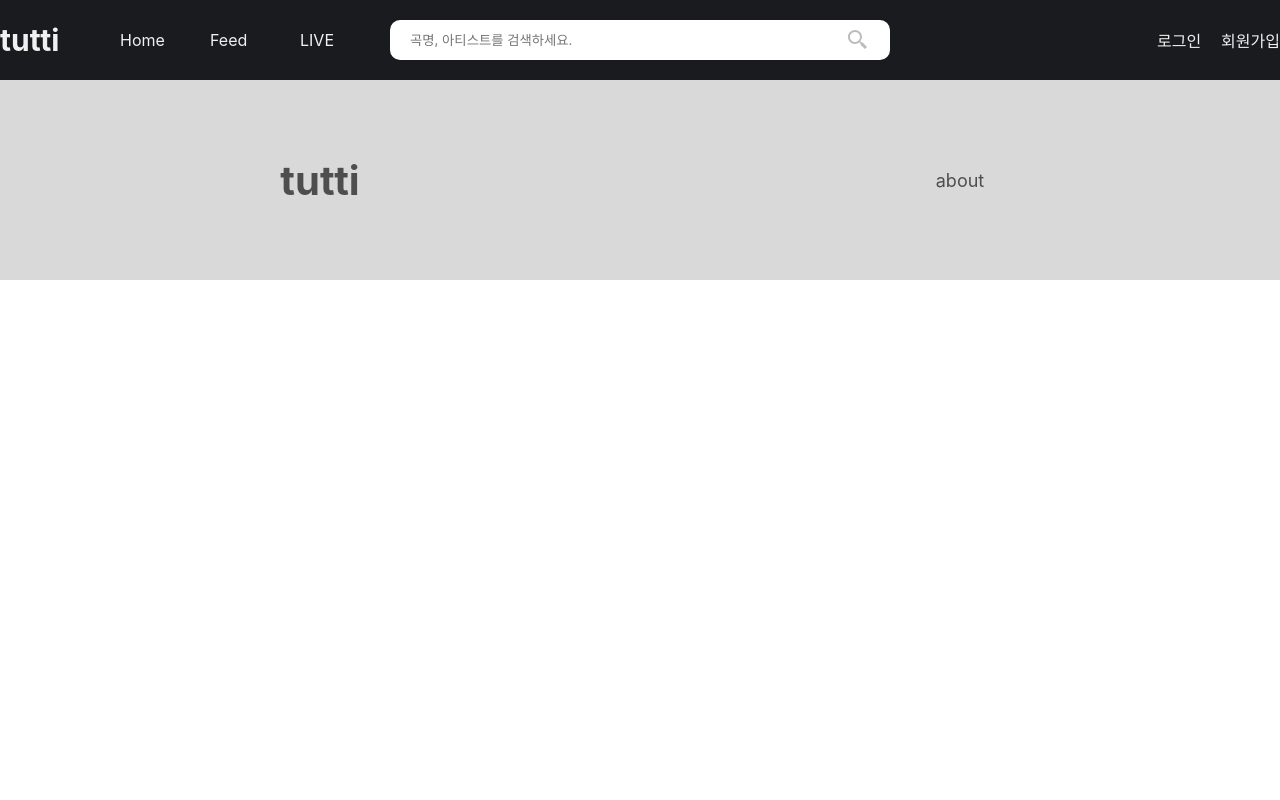
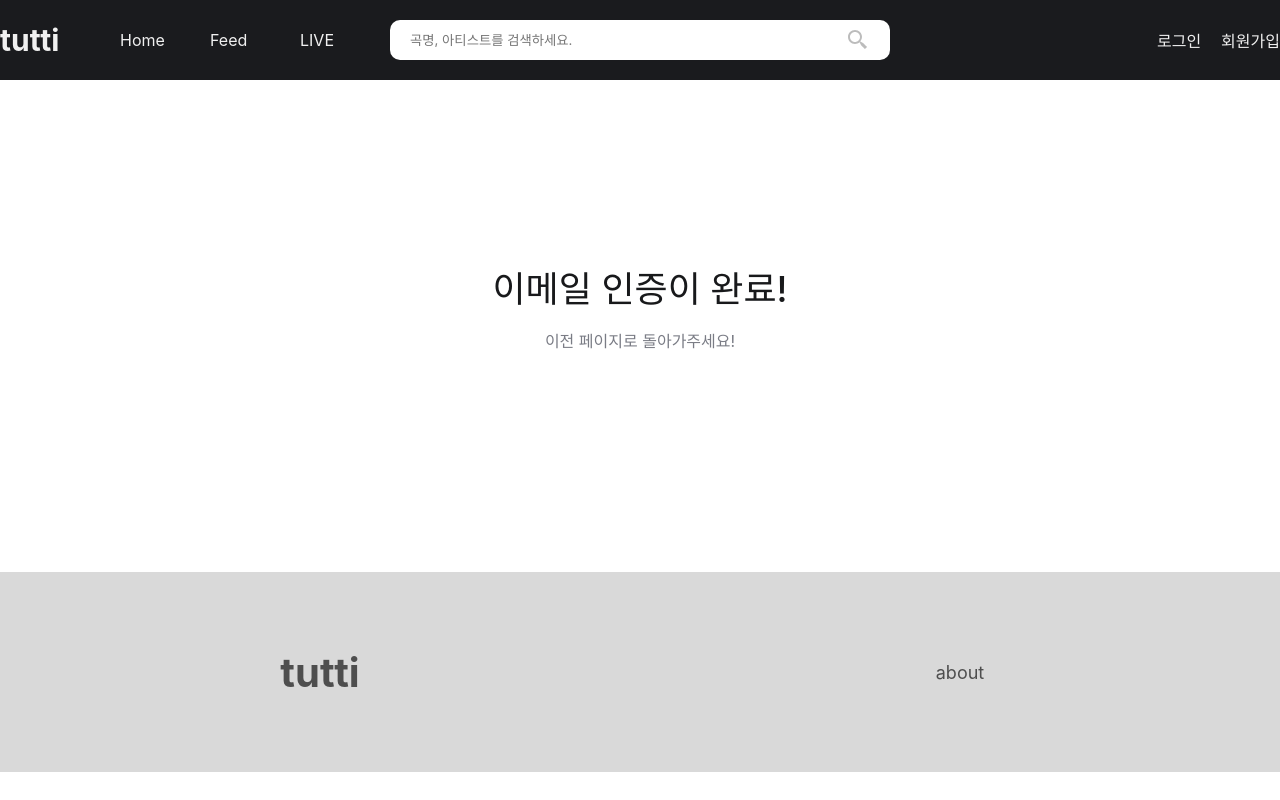
Before and after one commit to itsstacy/tuttimusicFE, a React (Create React App) app: page /emailcheck in a window 1280 px wide. Built offline with nearby package versions, Linux system fonts and the light colour scheme.

Commit message:
이메일 인증 완료 페이지 (디자이너님의 손이 필요합니다.....)

```diff
--- a/src/App.js
+++ b/src/App.js
@@ -22,6 +22,7 @@ import UploadVideo from './pages/UploadVideo';
 import UserPage from './pages/UserPage';
 import FaceChatList from './pages/FaceChatList';
 import NotFound from './pages/NotFound';
+import EmailCheck from './pages/EmailCheck';
 
 
 function App() {
@@ -116,6 +117,7 @@ function App() {
             <Route path="/createlive" element={token ? <CreateLive /> : <NotFound />}></Route>
             <Route path="/search" element={<SearchResult />}></Route>
             <Route path="/facechatlist" element={<FaceChatList/>}></Route>
+            <Route path="/emailcheck" element={<EmailCheck/>}></Route>
           </Routes>
         </div>
       <Footer/>
--- /dev/null
+++ b/src/pages/EmailCheck.js
@@ -0,0 +1,12 @@
+import React from 'react'
+
+function EmailCheck() {
+    return (
+        <div className='not-wrap'>
+            <div className="not-title">이메일 인증이 완료!</div>
+            <div className="not-sub-title">이전 페이지로 돌아가주세요!</div>
+        </div>
+    )
+}
+
+export default EmailCheck;
```
